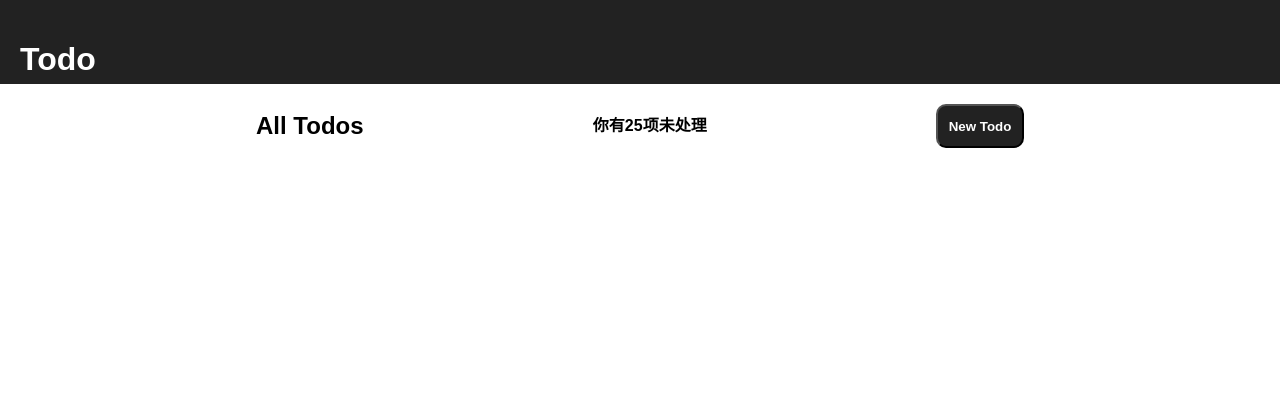
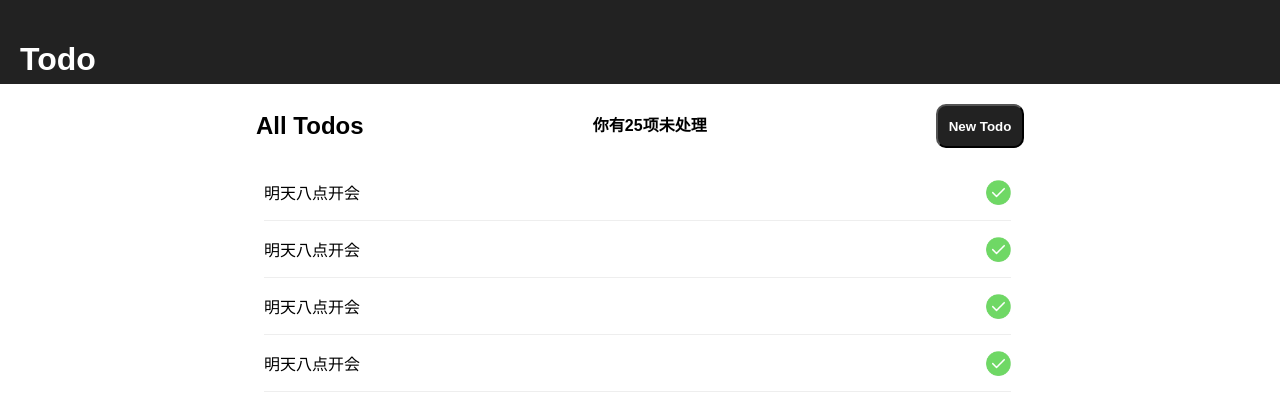
Before and after one commit to RockyAo/TodoByReact, a React (Create React App) app: page / in a window 1280 px wide. Shown: the top 414 px of the page. Built offline with nearby package versions, Linux system fonts and the light colour scheme.

Commit message:
修改界面样式

```diff
--- a/src/App.js
+++ b/src/App.js
@@ -2,7 +2,7 @@ import React, { Component } from 'react';
 
 import TodoHeader from './View/TodoHeader';
 import TodoTop from './View/TodoTop';
-
+import TodoList from './View/TodoList';
 
 class App extends Component {
   render() {
@@ -10,6 +10,7 @@ class App extends Component {
       <div className="App">
           <TodoHeader />
           <TodoTop />
+          <TodoList />
       </div>
     );
   }
--- a/src/View/Todo.css
+++ b/src/View/Todo.css
@@ -56,8 +56,40 @@
 
 .todo-top-input{
 
-    width: 80%;
+    width: 100%;
     outline: none;
     height: 100%;
     font-size: larger;
 }
+
+.todo-list{
+
+    width: 65%;
+    height: 100%;
+    display: flex;
+    margin:0 auto;
+}
+
+.todo-item-selectedImage{
+
+    width: 25px;
+    height: 25px;
+}
+
+.todo-item{
+
+    display: flex;
+    flex-direction: row;
+    align-items: center;
+    justify-content: space-between;
+    border-bottom: groove;
+    border-bottom-width: 0.5px;
+
+
+}
+.todo-item-line{
+
+    width: 100%;
+    /*padding-left: 25px;*/
+    padding-right: 45px;
+}
--- /dev/null
+++ b/src/View/TodoItem.js
@@ -0,0 +1,13 @@
+import React,{Component} from 'react';
+
+export default class TodoItem extends Component {
+
+    render() {
+        return (
+            <div className="todo-item">
+                <p>明天八点开会</p>
+                <img className="todo-item-selectedImage" src={require("../Image/selected.png")}/>
+            </div>
+        );
+    }
+}
--- /dev/null
+++ b/src/View/TodoList.js
@@ -0,0 +1,18 @@
+import React,{Component} from 'react';
+import TodoItem from './TodoItem';
+
+export default class TodoList extends Component {
+
+    render() {
+        return (
+            <div className="todo-list">
+                <ul className="todo-item-line" >
+                    <TodoItem/>
+                    <TodoItem/>
+                    <TodoItem/>
+                    <TodoItem/>
+                </ul>
+            </div>
+        );
+    }
+}
--- a/src/View/TodoTop.js
+++ b/src/View/TodoTop.js
@@ -43,7 +43,7 @@ export default class TodoTop extends Component{
                            autoFocus={true}
                            onKeyDown={(event)=>this.inputFinish(event)}
                     />
-                    <button onClick={()=>this.closeModal()}>确定</button>
+                    {/*<button onClick={()=>this.closeModal()}>确定</button>*/}
                 </ReactModal>
             </div>
         )
@@ -54,7 +54,6 @@ export default class TodoTop extends Component{
         let keyCode = event.keyCode;
         if (keyCode === 13) {
             let title = event.target.value;
-            console.log(title+'.....'+keyCode);
             event.target.value = "";
             this.closeModal();
         }
@@ -62,5 +61,7 @@ export default class TodoTop extends Component{
 
     closeModal(){
         this.setState({showInput:false});
+
+        console.log(this.state.showInput);
     }
 }
```
Also changed, not shown: src/Image/selected.png (added).
